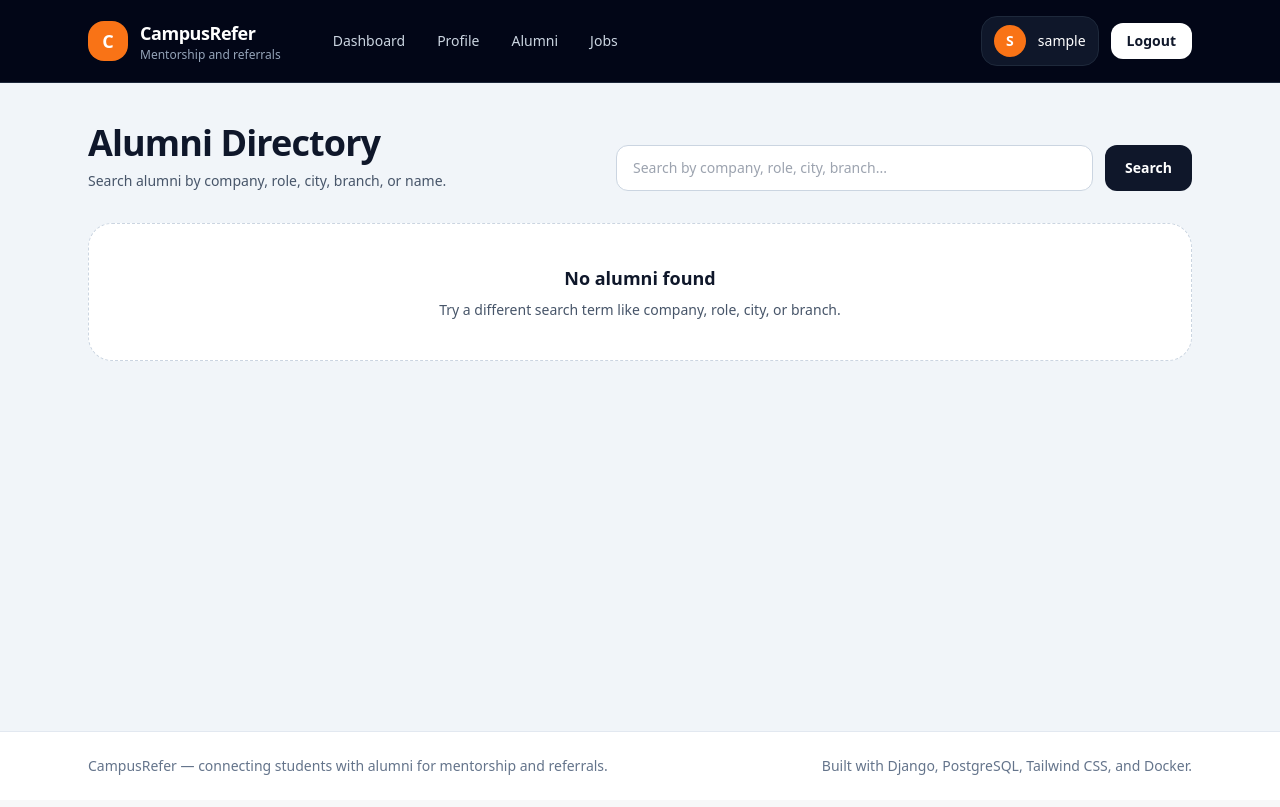
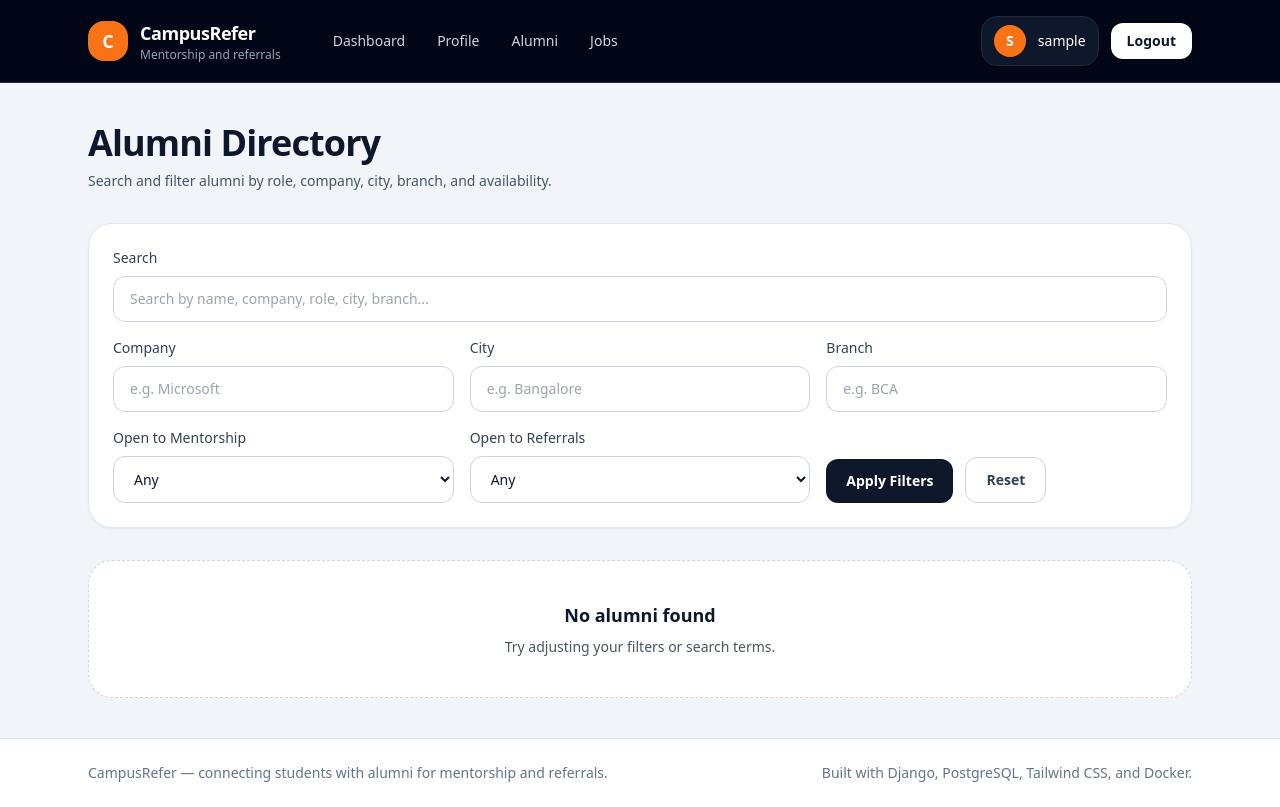
Before and after one commit to itesh-singh/campusrefer, a Django app: page /alumni/ in a window 1280 px wide. Before the commit the page ends 775 px from the top, so only its background shows below. Run offline with Django 5.2, Linux system fonts and the light colour scheme; the visitor is signed in with stand-in values (Sample User, id 1); data comes from the database, SQL or seed files in the repository.

Commit message:
feat(alumni): add advanced alumni directory filters

```diff
--- a/alumni/views.py
+++ b/alumni/views.py
@@ -1,11 +1,10 @@
 from django.contrib import messages
 from django.contrib.auth.decorators import login_required
-from django.db.models import Q
+from django.db.models import F, Q
 from django.shortcuts import get_object_or_404, redirect, render
 
 from .forms import AlumniProfileForm
 from .models import AlumniProfile
-from django.db.models import F
 
 
 @login_required
@@ -30,6 +29,11 @@ def edit_alumni_profile(request):
 @login_required
 def alumni_list_view(request):
     query = request.GET.get("q", "").strip()
+    company = request.GET.get("company", "").strip()
+    city = request.GET.get("city", "").strip()
+    branch = request.GET.get("branch", "").strip()
+    mentorship = request.GET.get("mentorship", "")
+    referral = request.GET.get("referral", "")
 
     alumni_profiles = AlumniProfile.objects.select_related("user").all().order_by("full_name")
 
@@ -42,9 +46,29 @@ def alumni_list_view(request):
             | Q(branch__icontains=query)
         )
 
+    if company:
+        alumni_profiles = alumni_profiles.filter(current_company__icontains=company)
+
+    if city:
+        alumni_profiles = alumni_profiles.filter(city__icontains=city)
+
+    if branch:
+        alumni_profiles = alumni_profiles.filter(branch__icontains=branch)
+
+    if mentorship == "yes":
+        alumni_profiles = alumni_profiles.filter(open_to_mentorship=True)
+
+    if referral == "yes":
+        alumni_profiles = alumni_profiles.filter(open_to_referrals=True)
+
     context = {
         "alumni_profiles": alumni_profiles,
         "query": query,
+        "company": company,
+        "city": city,
+        "branch": branch,
+        "mentorship": mentorship,
+        "referral": referral,
     }
     return render(request, "alumni/alumni_list.html", context)
 
@@ -53,9 +77,10 @@ def alumni_list_view(request):
 def alumni_detail(request, pk):
     profile = get_object_or_404(AlumniProfile, pk=pk)
 
-    if request.user.is_authenticated and request.user.role == "student":
+    if request.user.role == "student":
         AlumniProfile.objects.filter(pk=pk).update(
             profile_views=F("profile_views") + 1
         )
+        profile.refresh_from_db()
 
     return render(request, "alumni/alumni_detail.html", {"profile": profile})
--- a/static/css/output.css
+++ b/static/css/output.css
@@ -790,6 +790,10 @@ video {
   align-items: flex-start;
 }
 
+.items-end {
+  align-items: flex-end;
+}
+
 .items-center {
   align-items: center;
 }
@@ -1317,6 +1321,10 @@ video {
   filter: var(--tw-blur) var(--tw-brightness) var(--tw-contrast) var(--tw-grayscale) var(--tw-hue-rotate) var(--tw-invert) var(--tw-saturate) var(--tw-sepia) var(--tw-drop-shadow);
 }
 
+.filter {
+  filter: var(--tw-blur) var(--tw-brightness) var(--tw-contrast) var(--tw-grayscale) var(--tw-hue-rotate) var(--tw-invert) var(--tw-saturate) var(--tw-sepia) var(--tw-drop-shadow);
+}
+
 .transition {
   transition-property: color, background-color, border-color, text-decoration-color, fill, stroke, opacity, box-shadow, transform, filter, backdrop-filter;
   transition-timing-function: cubic-bezier(0.4, 0, 0.2, 1);
@@ -1504,6 +1512,10 @@ video {
 }
 
 @media (min-width: 1280px) {
+  .xl\:col-span-3 {
+    grid-column: span 3 / span 3;
+  }
+
   .xl\:grid-cols-3 {
     grid-template-columns: repeat(3, minmax(0, 1fr));
   }
--- a/templates/alumni/alumni_list.html
+++ b/templates/alumni/alumni_list.html
@@ -4,30 +4,98 @@
 
 {% block content %}
 <section class="space-y-8">
-    <div class="flex flex-col gap-4 md:flex-row md:items-end md:justify-between">
     <div>
         <h1 class="text-4xl font-bold tracking-tight text-slate-900">Alumni Directory</h1>
         <p class="mt-2 text-sm text-slate-600">
-                Search alumni by company, role, city, branch, or name.
+            Search and filter alumni by role, company, city, branch, and availability.
         </p>
     </div>
 
-        <form method="get" class="flex w-full max-w-xl gap-3">
+    <form method="get" class="rounded-3xl border border-slate-200 bg-white p-6 shadow-sm">
+        <div class="grid gap-4 md:grid-cols-2 xl:grid-cols-3">
+            <div class="xl:col-span-3">
+                <label class="mb-2 block text-sm font-medium text-slate-700">Search</label>
                 <input
                     type="text"
                     name="q"
                     value="{{ query }}"
-                placeholder="Search by company, role, city, branch..."
+                    placeholder="Search by name, company, role, city, branch..."
                     class="w-full rounded-xl border border-slate-300 bg-white px-4 py-3 text-sm outline-none focus:border-orange-500"
                 >
+            </div>
+
+            <div>
+                <label class="mb-2 block text-sm font-medium text-slate-700">Company</label>
+                <input
+                    type="text"
+                    name="company"
+                    value="{{ company }}"
+                    placeholder="e.g. Microsoft"
+                    class="w-full rounded-xl border border-slate-300 bg-white px-4 py-3 text-sm outline-none focus:border-orange-500"
+                >
+            </div>
+
+            <div>
+                <label class="mb-2 block text-sm font-medium text-slate-700">City</label>
+                <input
+                    type="text"
+                    name="city"
+                    value="{{ city }}"
+                    placeholder="e.g. Bangalore"
+                    class="w-full rounded-xl border border-slate-300 bg-white px-4 py-3 text-sm outline-none focus:border-orange-500"
+                >
+            </div>
+
+            <div>
+                <label class="mb-2 block text-sm font-medium text-slate-700">Branch</label>
+                <input
+                    type="text"
+                    name="branch"
+                    value="{{ branch }}"
+                    placeholder="e.g. BCA"
+                    class="w-full rounded-xl border border-slate-300 bg-white px-4 py-3 text-sm outline-none focus:border-orange-500"
+                >
+            </div>
+
+            <div>
+                <label class="mb-2 block text-sm font-medium text-slate-700">Open to Mentorship</label>
+                <select
+                    name="mentorship"
+                    class="w-full rounded-xl border border-slate-300 bg-white px-4 py-3 text-sm outline-none focus:border-orange-500"
+                >
+                    <option value="">Any</option>
+                    <option value="yes" {% if mentorship == "yes" %}selected{% endif %}>Yes</option>
+                </select>
+            </div>
+
+            <div>
+                <label class="mb-2 block text-sm font-medium text-slate-700">Open to Referrals</label>
+                <select
+                    name="referral"
+                    class="w-full rounded-xl border border-slate-300 bg-white px-4 py-3 text-sm outline-none focus:border-orange-500"
+                >
+                    <option value="">Any</option>
+                    <option value="yes" {% if referral == "yes" %}selected{% endif %}>Yes</option>
+                </select>
+            </div>
+
+            <div class="flex items-end gap-3">
                 <button
                     type="submit"
-                class="rounded-xl bg-slate-900 px-5 py-3 text-sm font-semibold text-white hover:bg-slate-700"
+                    class="rounded-xl bg-slate-900 px-5 py-3 text-sm font-semibold text-white hover:bg-slate-800"
                 >
-                Search
+                    Apply Filters
                 </button>
+
+                <a
+                    href="{% url 'alumni:list' %}"
+                    class="rounded-xl border border-slate-300 bg-white px-5 py-3 text-sm font-semibold text-slate-700 hover:bg-slate-50"
+                >
+                    Reset
+                </a>
+            </div>
+        </div>
     </form>
-    </div>
 
     <div class="grid gap-6 md:grid-cols-2 lg:grid-cols-3">
         {% for profile in alumni_profiles %}
@@ -61,9 +129,9 @@
                 </div>
 
                 <div class="mt-5 space-y-2 text-sm text-slate-600">
-                    <p><span class="font-medium text-slate-700">Company:</span> {{ profile.current_company|default:"Not added" }}</p>
-                    <p><span class="font-medium text-slate-700">Role:</span> {{ profile.current_role|default:"Not added" }}</p>
-                    <p><span class="font-medium text-slate-700">City:</span> {{ profile.city|default:"Not added" }}</p>
+                    <p><span class="font-medium text-slate-700">Company:</span> {{ profile.current_company|title|default:"Not added" }}</p>
+                    <p><span class="font-medium text-slate-700">Role:</span> {{ profile.current_role|title|default:"Not added" }}</p>
+                    <p><span class="font-medium text-slate-700">City:</span> {{ profile.city|title|default:"Not added" }}</p>
                 </div>
 
                 <div class="mt-5 flex flex-wrap gap-2">
@@ -102,7 +170,7 @@
             <div class="col-span-full rounded-3xl border border-dashed border-slate-300 bg-white p-10 text-center">
                 <h3 class="text-lg font-semibold text-slate-900">No alumni found</h3>
                 <p class="mt-2 text-sm text-slate-600">
-                    Try a different search term like company, role, city, or branch.
+                    Try adjusting your filters or search terms.
                 </p>
             </div>
         {% endfor %}
```
Lines whose indentation alone changed are shown as unchanged.
